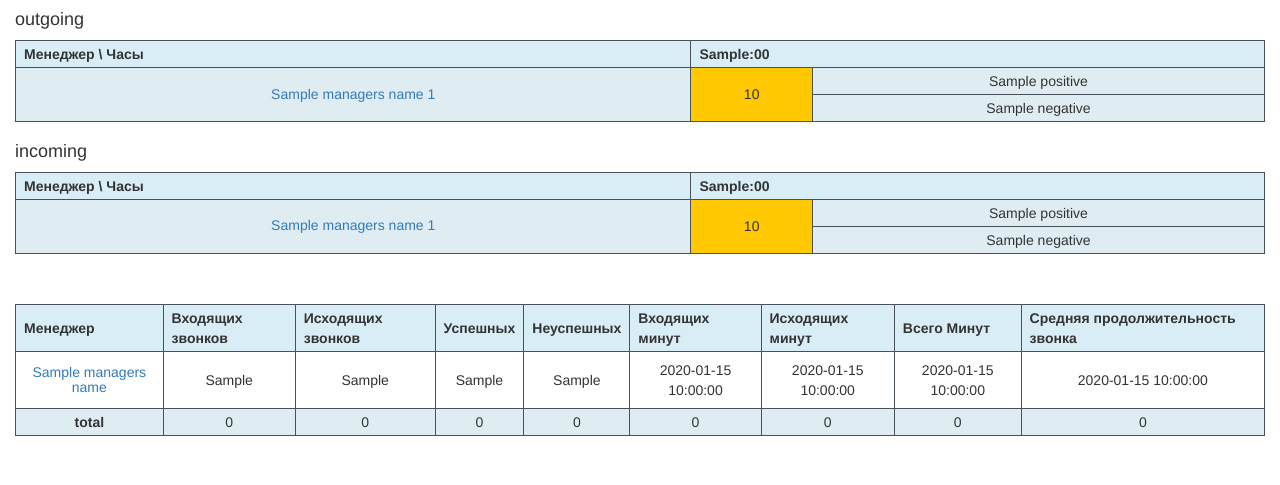
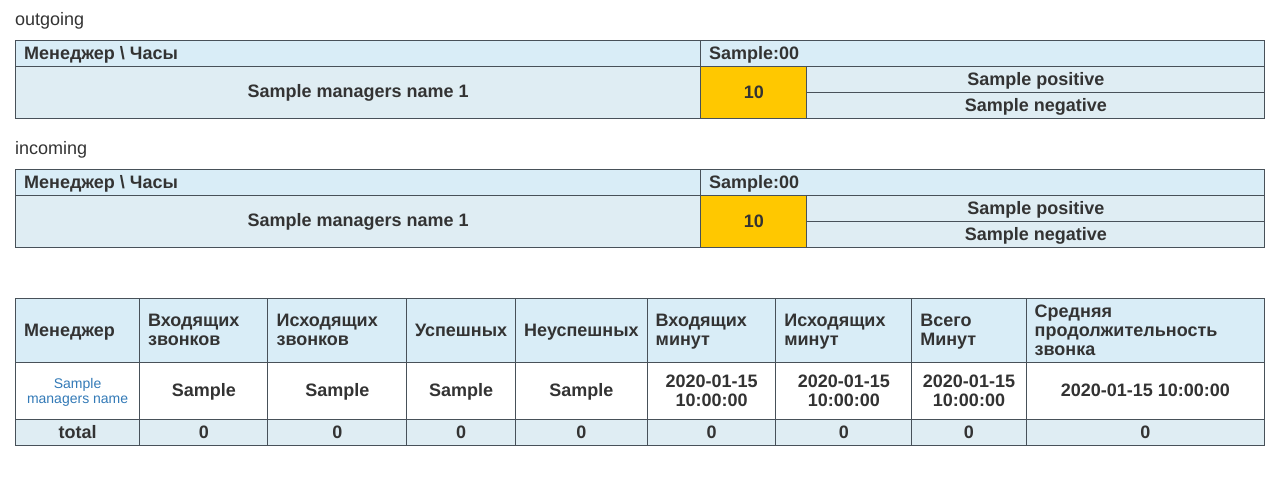
Before and after one commit to SergeyLatsarus/AsteriskStat, a Flask app: template app/templates/stat.html in a window 1280 px wide. Shown: the top 485 px of the page. Run offline with Flask 2, Linux system fonts and the light colour scheme; tables that the repository leaves empty or names only in its code hold one stand-in row (values such as "Sample post"); the template is opened without the code that fills it: values that come from a table or form of the project are taken from there, most other values are stand-ins (such as "Sample title", 1, 10 or a date in 2020); some libraries are stand-ins or nearby versions.

Commit message:
new features

```diff
--- a/app/dashboard.py
+++ b/app/dashboard.py
@@ -24,6 +24,7 @@ class Dashboard(object):
         users = users['records']
         user_names = {}
         sales_names = []
+        print query_results
 
         for user in users:
             user_names[user['Id']] =user['Name']
--- a/app/salesforce_dashboard.py
+++ b/app/salesforce_dashboard.py
@@ -44,6 +44,7 @@ def main():
      AND result__c in ('1 Talked - Substantial', '2 Talked - Brief', '3 Talked - Callback Requested', '4 Reached Associate') \
      AND status = 'Завершено' \
      AND ActivityDate = THIS_MONTH \
+     AND OwnerId in %s \
      GROUP BY ROLLUP(OwnerId)"
 
     outbount_calls_to_leads_by_users_query = "SELECT OwnerId, Count(Id)From Task WHERE \
@@ -52,6 +53,7 @@ def main():
      AND result__c in ('1 Talked - Substantial', '2 Talked - Brief', '3 Talked - Callback Requested', '4 Reached Associate') \
      AND status = 'Завершено' \
      AND ActivityDate = THIS_MONTH \
+     AND OwnerId in %s \
      GROUP BY ROLLUP(OwnerId)"
 
     funding_by_users, funding_user_names = Dashboard(active_users, funding_by_users_query).get_salesforce_data()
--- a/app/templates/dashboard.html
+++ b/app/templates/dashboard.html
@@ -77,8 +77,8 @@
   var values6 = [];
 
    {% for user_name in outbount_calls_to_leads_user_names %}
-            names5.push('{{  user_name  }}');
-            values5.push({{ outbount_calls_to_leads_by_users[user_name] }});
+            names6.push('{{  user_name  }}');
+            values6.push({{ outbount_calls_to_leads_by_users[user_name] }});
    {% endfor %}
 
 
--- a/app/templates/stat.html
+++ b/app/templates/stat.html
@@ -18,6 +18,9 @@
             padding: 3px 8px !important;
             vertical-align: middle !important;
             border: 1px solid #485159;
+            font-weight: bold;
+            font-size: 18px;
+            line-height: 19px;
           }
           .table_score>thead>tr>th {
             border-bottom: 2px solid #485159 !important;
@@ -81,7 +84,7 @@
                 {% for manager in visible_managers %}
 
                 <tr align=center >
-                  <td colspan="2" rowspan="2" align=center  style="background: #dfedf3" ><h5><p class="text-primary">{{ managers_names[manager] }} {{ managers[manager].caller_id }}</p></h5></td>
+                  <td colspan="2" rowspan="2" align=center  style="background: #dfedf3; font-size: 18px;" class="surmane" ><h5><p style="font-size: 18px;"><b>{{ managers_names[manager] }} {{ managers[manager].caller_id }}</b></p></h5></td>
 
                     {% for i in work_hours %}
                       <td rowspan="2" align=center class="row v_align_center" id = "{{ managers[manager].caller_id }}aRow{{i}}" > {{managers[manager].detailsOut[i].duration}}</td>
@@ -141,7 +144,7 @@
                 {% for manager in visible_managers %}
 
                 <tr align=center >
-                  <td colspan="2" rowspan="2" align=center  style="background: #dfedf3" ><h5><p class="text-primary">{{ managers_names[manager] }} {{ managers[manager].caller_id }}</p></h5></td>
+                  <td colspan="2" rowspan="2" align=center  style="background: #dfedf3" ><h5><p style="font-size: 18px;"><b>{{ managers_names[manager] }} {{ managers[manager].caller_id }}</b></p></h5></td>
 
                     {% for i in work_hours %}
                       <td rowspan="2" align=center class="row v_align_center" id = "{{ managers[manager].caller_id }}bRow{{i}}" > {{managers[manager].detailsIn[i].duration}}</td>
```
